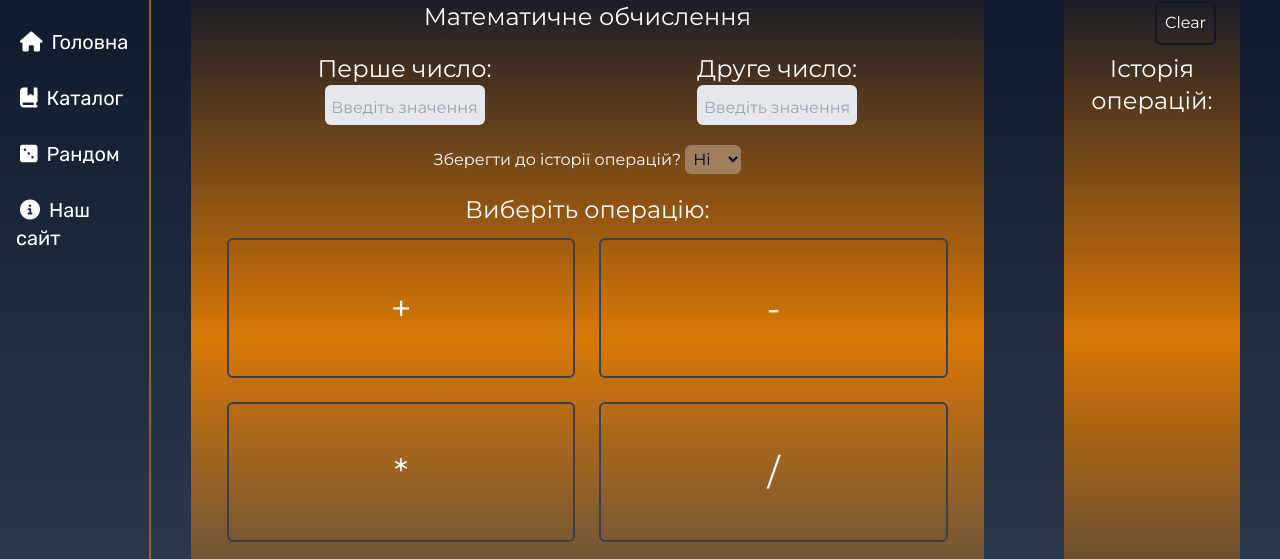
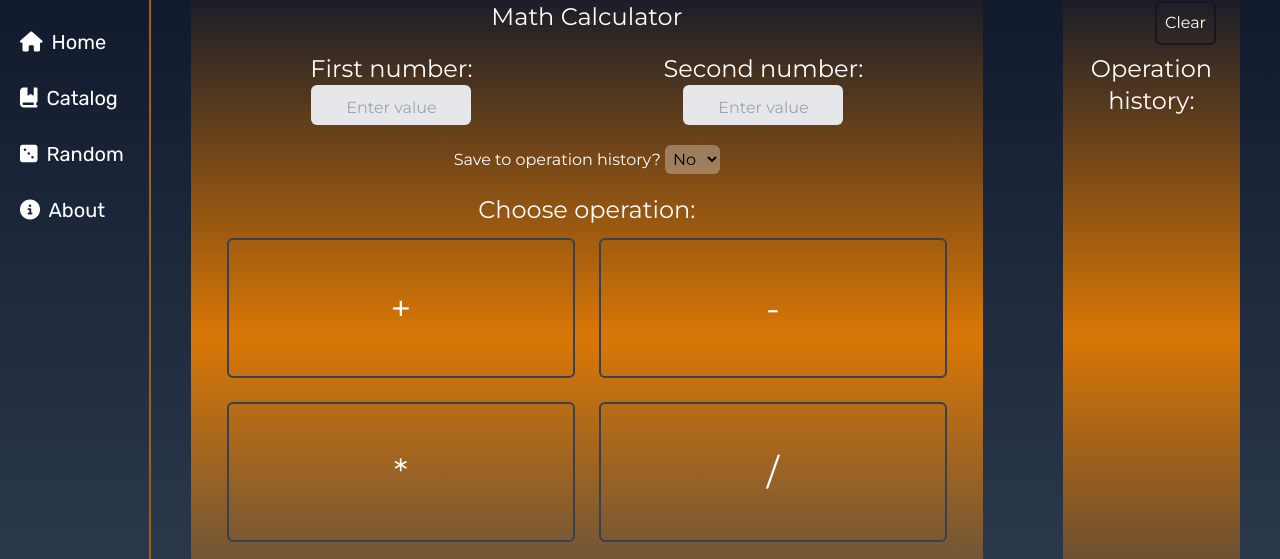
Before and after one commit to Hanashiko/web-lab-2, a website: page pub/index.html in a window 1280 px wide. Shown: the part 63-622 px from the top of the page. Drawn offline with Linux system fonts and the light colour scheme; a web font is replaced by a local one.

Commit message:
docs|translate from ua to eng; added readme.md

```diff
--- a/pub/index.html
+++ b/pub/index.html
@@ -28,25 +28,25 @@
           <li class="hidden flex-col justify-between items-end p-3 m-1 text-xl rounded-xl md:block hover:bg-yellow-700">
             <a href="#">
               <i class="p-1 fa-solid fa-house"></i>
-              <span >Головна</span>
+              <span >Home</span>
             </a>
           </li>
           <li class="hidden flex-col justify-between items-end p-3 m-1 text-xl rounded-xl md:block hover:bg-yellow-700">
             <a href="#">
               <i class="p-1 fa-solid fa-book-bookmark"></i>
-              <span >Каталог</span>
+              <span >Catalog</span>
             </a>
           </li>
           <li class="hidden flex-col justify-between items-end p-3 m-1 text-xl rounded-xl md:block hover:bg-yellow-700">
             <a href="#">
               <i class="p-1 fa-solid fa-dice-three"></i>
-              <span>Рандом</span>
+              <span>Random</span>
             </a>
           </li>
           <li class="hidden flex-col justify-between items-end p-3 m-1 text-xl rounded-xl md:block hover:bg-yellow-700">
             <a href="#">
               <i class="p-1 fa-solid fa-circle-info"></i>
-              <span >Наш сайт</span>
+              <span >About</span>
             </a>
           </li>
         </ul>
@@ -58,43 +58,43 @@
 
       <section class="pt-4 pb-4 max-w-[800px] md:w-screen flex-row backdrop-blur-md bg-gradient-to-b from-slate-900 via-amber-600 to-slate-700 m-3 p-2 md:m-10 md:p-6 ">
         <div class="text-center">
-          <p class="text-2xl">Математичне обчислення</p>
+          <p class="text-2xl">Math Calculator</p>
         </div>
 
         <form action="#" class="pt-5 text-white">
           <div class="flex justify-around">
 
             <div class="">
-              <label for="number1" class="block text-2xl">Перше число:</label>
+              <label for="number1" class="block text-2xl">First number:</label>
               <input name="number1"
                 type="number"
                 class="[appearance:textfield] [&::-webkit-outer-spin-button]:appearance-none [&::-webkit-inner-spin-button]:appearance-none
                 placeholder:text-base
                 p-1 text-2xl text-center outline-none text-black bg-gray-200  rounded-md max-w-[160px] "
-                placeholder="Введіть значення"
+                placeholder="Enter value"
                 id="number1">
             </div>
 
             <div class="">
-              <label for="number2" class="block text-2xl">Друге число:</label>
+              <label for="number2" class="block text-2xl">Second number:</label>
               <input name="number2"
                 type="number"
                 class="[appearance:textfield] [&::-webkit-outer-spin-button]:appearance-none [&::-webkit-inner-spin-button]:appearance-none
                 placeholder:text-base
                 p-1 text-2xl text-center outline-none text-black bg-gray-200  rounded-md max-w-[160px] "
-                placeholder="Введіть значення"
+                placeholder="Enter value"
                 id="number2">
             </div>
 
           </div>
 
-          <label for="choose-history">Зберегти до історії операцій?</label>
+          <label for="choose-history">Save to operation history?</label>
           <select id="choose-history" name="choose-history" class="  backdrop-blur-md bg-white/30 p-1 mt-5 text-black bg-gray-200 rounded-md">
-            <option value="yes">Так</option>
-            <option value="no" selected>Ні</option>
+            <option value="yes">Yes</option>
+            <option value="no" selected>No</option>
           </select>
 
-          <label for="operation" class="block mt-5 text-2xl">Виберіть операцію:</label>
+          <label for="operation" class="block mt-5 text-2xl">Choose operation:</label>
           <div class="grid grid-cols-2" id="operation">
             <button
               type="button"
@@ -125,7 +125,7 @@
         </form>
 
         <div class="pt-4">
-          <span for="result" class="text-5xl border-b-2 border-yellow-700">Результат:</span>
+          <span for="result" class="text-5xl border-b-2 border-yellow-700">Result:</span>
           <span name="result" class="text-5xl border-b-2 border-yellow-700" id="result">0</span>
         </div>
 
@@ -137,7 +137,7 @@
           <button id="clear-history" class="p-2 rounded-md border-2 border-gray-700 md:border-gray-900 border-solid cursor-pointer hover:border-yellow-700 md:hover:bg-gray-900 hover:bg-gray-700">Clear</button>
         </div>
 
-        <span class="block mt-2 text-2xl">Історія операцій:</span>
+        <span class="block mt-2 text-2xl">Operation history:</span>
         <div id="historyContainer" class="text-start"></div>
 
       </section>
--- a/pub/js/main.js
+++ b/pub/js/main.js
@@ -9,8 +9,8 @@ navButton.addEventListener('click', function () {
 });
 
 const history = [];
-//TODO: винести const інпутів окремо
-//TODO: винести в окрему функцію зміну історії
+//TODO: extract input consts separately
+//TODO: extract history update into a separate function
 document.getElementById('plus').addEventListener('click', function() {
     const number1 = parseInt(document.getElementById('number1').value);
     const number2 = parseInt(document.getElementById('number2').value);
```
Also changed, not shown: README.md.
